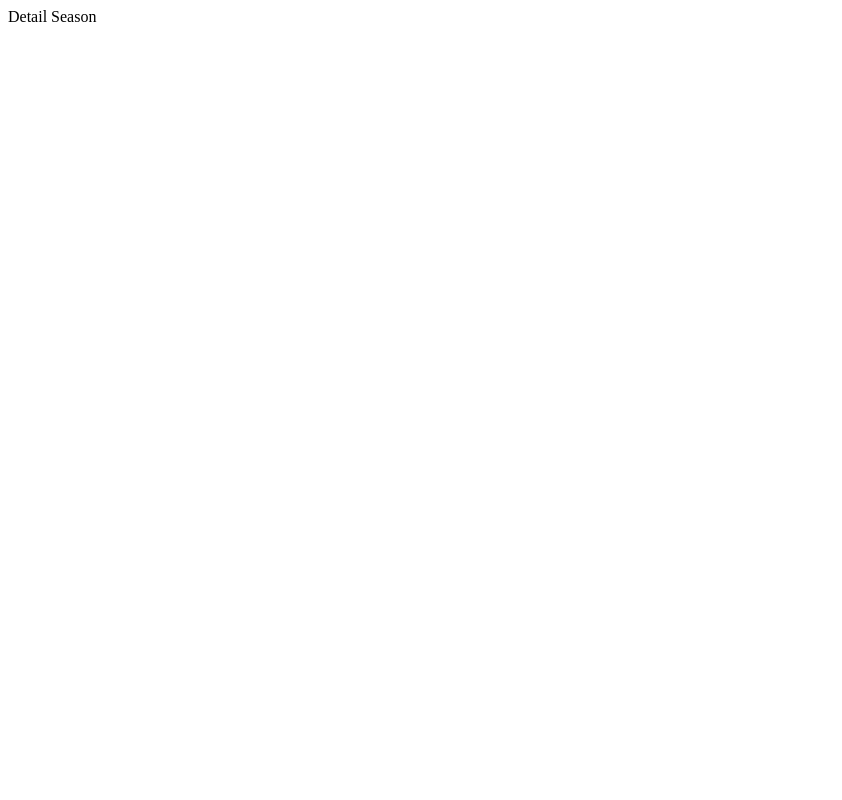
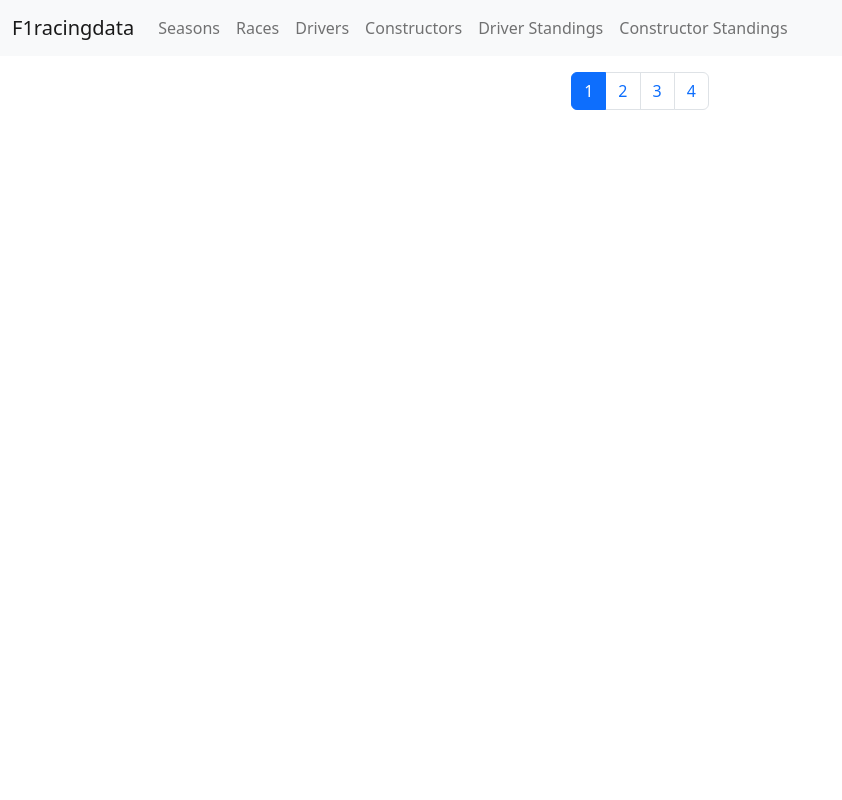
Before and after one commit to garciaesteban/f1racingdata, a Django app: page /season/1/ in a window 1280 px wide. Before the commit the part shown is almost empty. Shown: the whole page, without its empty margins (0-842 px from the left). Run offline with Django 4.2, Linux system fonts and the light colour scheme; data that the repository does not hold is empty.

Commit message:
changes seasons view to class based views and added pagination

```diff
--- a/f1data/templates/f1data/content/season.html
+++ b/f1data/templates/f1data/content/season.html
@@ -1,5 +1,22 @@
 {% load season_results %}
 <div class="container">
+  <nav aria-label="Page navigation example">
+  <ul class="pagination justify-content-center mt-3">
+    {% if page_obj.has_previous %}
+        <li class="page-item"><a class="page-link" href="{% url 'f1data:seasons' 1 %}">First</a></li>
+        <li class="page-item"><a class="page-link" href="{% url 'f1data:seasons' page_obj.previous_page_number%}">Previous</a></li>
+    {% endif %}
+
+    {% for page in pages %}
+      <li class="page-item {% if page == page_obj.number %}active{% endif %}"><a class="page-link" href="{% url 'f1data:seasons' page%}">{{ page }}</a></li>
+    {% endfor %}
+
+    {% if page_obj.has_next %}
+      <li class="page-item"><a class="page-link" href="{% url 'f1data:seasons' page_obj.next_page_number %}">Next</a></li>
+      <li class="page-item"><a class="page-link" href="{% url 'f1data:seasons' page_obj.paginator.num_pages %}">Last</a></li>
+    {% endif %}
+  </ul>
+</nav>
   <div class="row row-cols-3 row-cols-sm-1 row-cols-md-3 my-3 g-3">
     {% for season in seasons %}
     <div class="col">
--- a/f1data/templates/f1data/navbar/navbar.html
+++ b/f1data/templates/f1data/navbar/navbar.html
@@ -7,7 +7,7 @@
     <div class="collapse navbar-collapse" id="navbarSupportedContent">
       <ul class="navbar-nav me-auto mb-2 mb-lg-0">
         <li class="nav-item">
-          <a class="nav-link" aria-current="page" href="{% url 'f1data:season' %}">Seasons</a>
+          <a class="nav-link" aria-current="page" href="{% url 'f1data:seasons' 1 %}">Seasons</a>
         </li>
         <li class="nav-item">
           <a class="nav-link" href="{% url 'f1data:races' %}">Races</a>
--- a/f1data/urls.py
+++ b/f1data/urls.py
@@ -4,7 +4,7 @@ from . import views
 app_name = "f1data"
 urlpatterns = [
     path('', views.home, name="home"),
-    path('season/', views.season, name="season"),
+    path('season/<int:page>/', views.Seasons.as_view(),name="seasons"),
     path('season/<int:year>/', views.detail_season, name="detail_season"),
     path('races/', views.races, name="races"),
     path('races/<int:race>/', views.detail_race, name="detail_race"),
--- a/f1data/views.py
+++ b/f1data/views.py
@@ -1,6 +1,7 @@
 from django.shortcuts import render
 from django.http import HttpResponse
 from django.core.paginator import Paginator
+from django.views.generic import ListView
 from f1data.models import *
 # Create your views here.
 def home(request):
@@ -31,6 +32,24 @@ def home(request):
         "constructor_results": constructor_results
     }
     return render(request,template,context)
+
+class Seasons(ListView):
+    model = Season
+    context_object_name = 'seasons'
+    paginate_by = 12
+    template_name = "f1data/season/season.html"
+
+    def get_context_data(self, **kwargs):
+        context = super().get_context_data(**kwargs)
+        page_obj = context['page_obj']
+        if page_obj.number > 2 and (page_obj.paginator.num_pages - page_obj.number) > 2:
+            pages = range(page_obj.number-2,page_obj.number+3)
+        elif page_obj.number <= 2:
+            pages = range(1,5)
+        elif (page_obj.paginator.num_pages - page_obj.number) <=2:
+            pages = range(page_obj.paginator.num_pages-5,page_obj.paginator.num_pages+1)
+        context['pages'] = pages
+        return context
 
 def season(request):
     template = "f1data/season/season.html"
```
